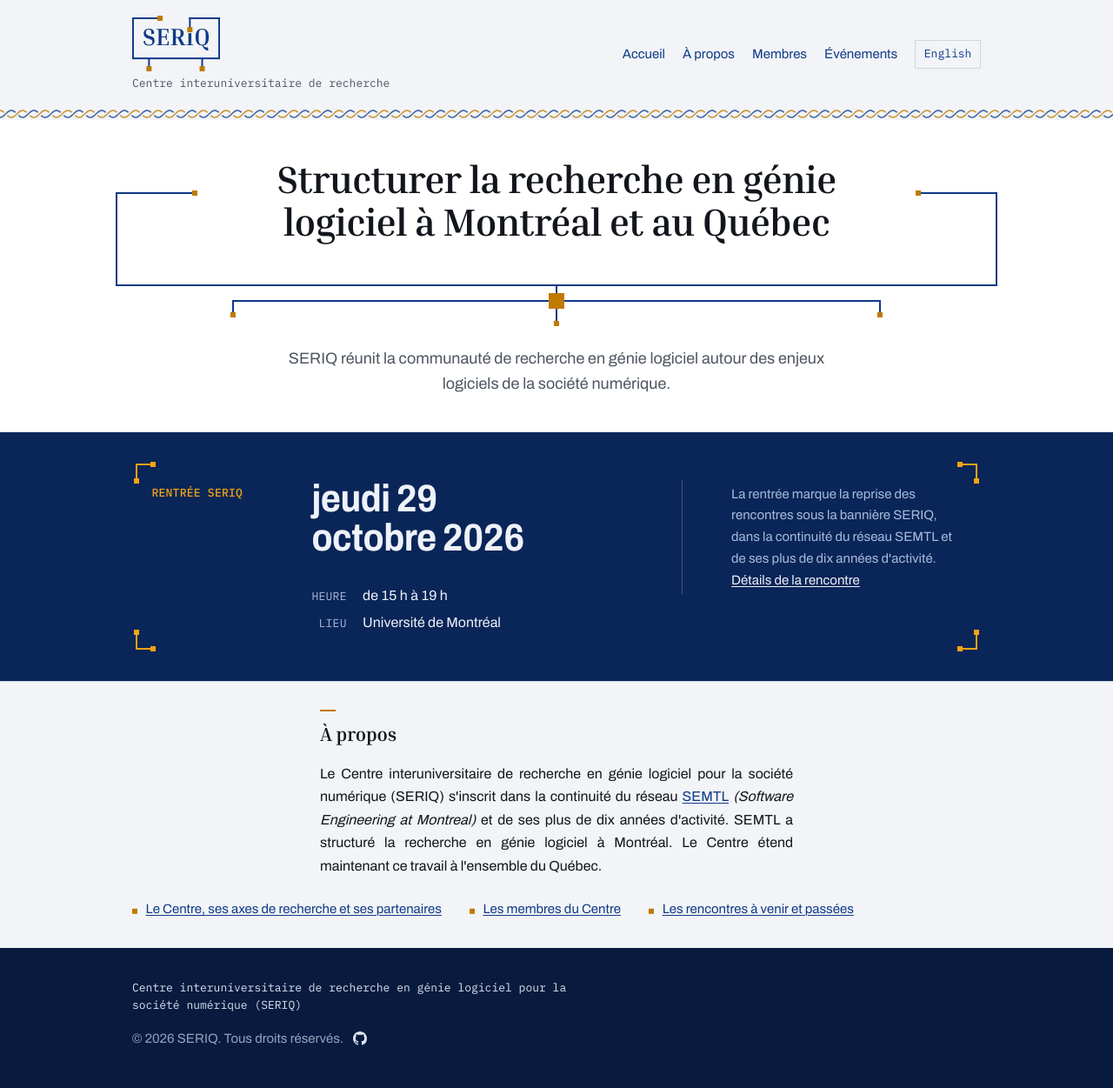
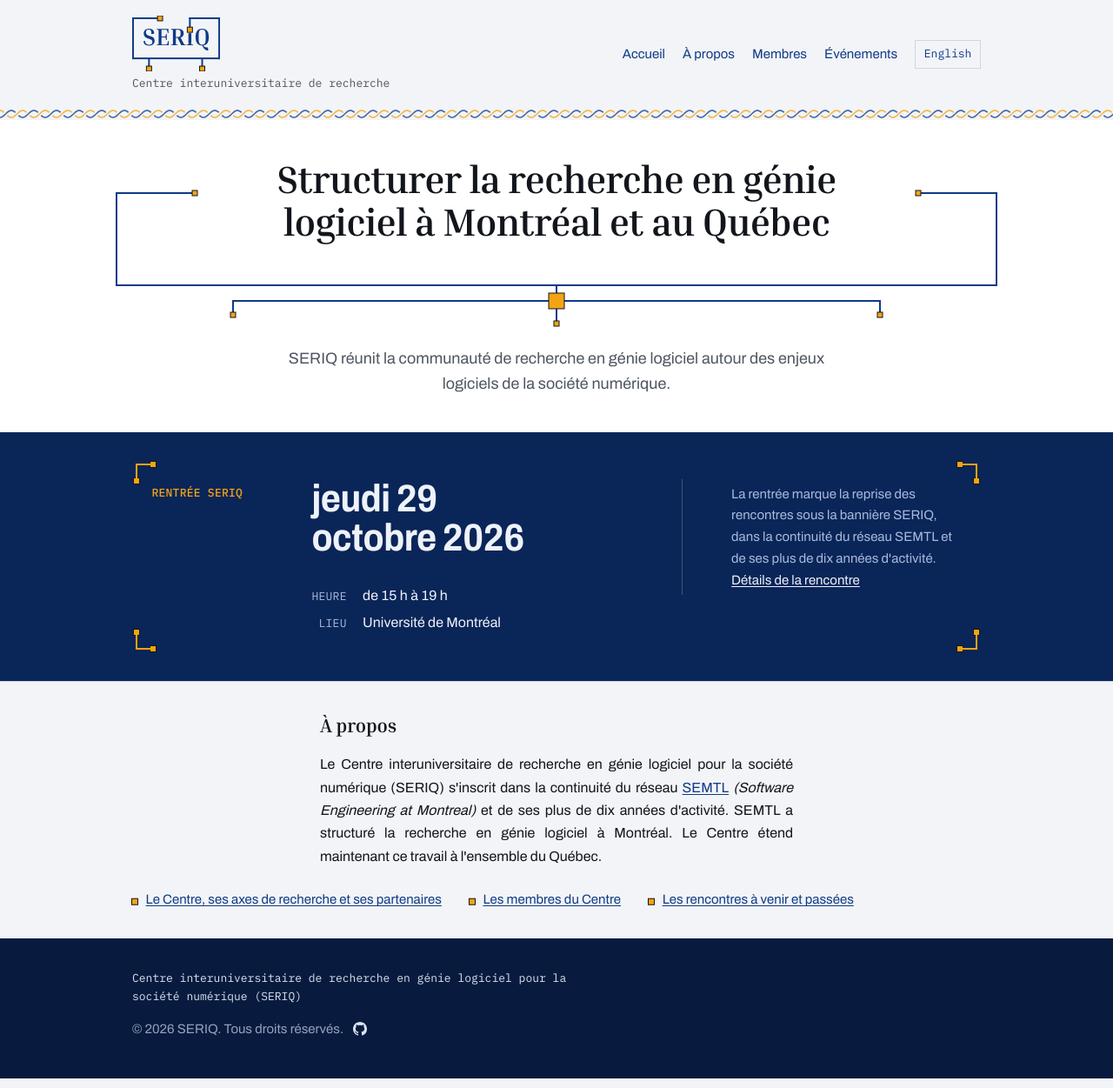
Before and after one commit to seriq-ca/seriq-ca.github.io, a Jekyll site: the page built from index.md, in a window 1280 px wide. Shown: the whole page at 87% size. Built offline with Jekyll 4.4.1, drawn with Linux system fonts in a browser that asks for light colours.

Commit message:
Case every node in a hairline of ink and unify the light amber

```diff
--- a/_sass/_decorations.scss
+++ b/_sass/_decorations.scss
@@ -76,12 +76,12 @@
    follow. */
 .logo__word, .logo__run { fill: var(--wire); }
 .logo__node { fill: var(--node); }
-
-/* The section mark: a stub of run standing in for a heading rule. */
-section.band h2::before {
-  content: ""; display: block; width: 18px; height: var(--run);
-  background: var(--mark); margin-bottom: .55rem;
-}
+/* The casing, on every node on the site. In user units, not a non-scaling
+   stroke: the casing is a sixth of the node it encloses, and it should stay
+   that fraction wherever the drawing is shown — including the raster copies,
+   which are this same figure at 15x. 36 units is 1px at the 4rem header size,
+   where the node itself is 6px. */
+.logo__node rect { stroke: var(--node-line); stroke-width: 36; }
 
 /* The home title's wire network. Markup in _includes/wire-network.html.
 
@@ -129,6 +129,10 @@
    the pulses inherit their own stroke and dash from the clone. */
 .wire-net > .wire-net__run { stroke: var(--wire); stroke-width: 2; }
 .wire-net > .wire-net__node { fill: var(--node); }
+/* 1 unit against a 6-unit node: the same sixth, and 1px at the width the
+   network is drawn for. Scaled down on narrow screens the casing thins with
+   the node rather than swallowing it. */
+.wire-net > .wire-net__node rect { stroke: var(--node-line); stroke-width: 1; }
 
 /* Drawing in. Everything grows out of the hub: the node lands first, the stem
    pushes up to the bus, and from there the frame and the two secondary buses
@@ -200,6 +204,8 @@
    node centred on it. The frame is inset so nothing clips. */
 .event {
   --arm: 20px; --box: var(--node-size); --inset: 4px;
+  /* The cased node, centred on the same point as the node it encloses. */
+  --boxc: calc(var(--box) + 2px);
   background-repeat: no-repeat;
   background-image:
     linear-gradient(var(--amber), var(--amber)),
@@ -217,7 +223,15 @@
     linear-gradient(var(--amber), var(--amber)),
     linear-gradient(var(--amber), var(--amber)),
     linear-gradient(var(--amber), var(--amber)),
-    linear-gradient(var(--amber), var(--amber));
+    linear-gradient(var(--amber), var(--amber)),
+    linear-gradient(var(--node-line), var(--node-line)),
+    linear-gradient(var(--node-line), var(--node-line)),
+    linear-gradient(var(--node-line), var(--node-line)),
+    linear-gradient(var(--node-line), var(--node-line)),
+    linear-gradient(var(--node-line), var(--node-line)),
+    linear-gradient(var(--node-line), var(--node-line)),
+    linear-gradient(var(--node-line), var(--node-line)),
+    linear-gradient(var(--node-line), var(--node-line));
   background-size:
     var(--arm) var(--run),
     var(--run) var(--arm),
@@ -234,7 +248,15 @@
     var(--box) var(--box),
     var(--box) var(--box),
     var(--box) var(--box),
-    var(--box) var(--box);
+    var(--box) var(--box),
+    var(--boxc) var(--boxc),
+    var(--boxc) var(--boxc),
+    var(--boxc) var(--boxc),
+    var(--boxc) var(--boxc),
+    var(--boxc) var(--boxc),
+    var(--boxc) var(--boxc),
+    var(--boxc) var(--boxc),
+    var(--boxc) var(--boxc);
   background-position:
     left var(--inset) top var(--inset),
     left var(--inset) top var(--inset),
@@ -251,7 +273,15 @@
     left calc(var(--inset) + var(--arm) - var(--box) / 2) bottom calc(var(--inset) + 1px - var(--box) / 2),
     left calc(var(--inset) + 1px - var(--box) / 2) bottom calc(var(--inset) + var(--arm) - var(--box) / 2),
     right calc(var(--inset) + var(--arm) - var(--box) / 2) bottom calc(var(--inset) + 1px - var(--box) / 2),
-    right calc(var(--inset) + 1px - var(--box) / 2) bottom calc(var(--inset) + var(--arm) - var(--box) / 2);
+    right calc(var(--inset) + 1px - var(--box) / 2) bottom calc(var(--inset) + var(--arm) - var(--box) / 2),
+    left calc(var(--inset) + var(--arm) - var(--boxc) / 2) top calc(var(--inset) + 1px - var(--boxc) / 2),
+    left calc(var(--inset) + 1px - var(--boxc) / 2) top calc(var(--inset) + var(--arm) - var(--boxc) / 2),
+    right calc(var(--inset) + var(--arm) - var(--boxc) / 2) top calc(var(--inset) + 1px - var(--boxc) / 2),
+    right calc(var(--inset) + 1px - var(--boxc) / 2) top calc(var(--inset) + var(--arm) - var(--boxc) / 2),
+    left calc(var(--inset) + var(--arm) - var(--boxc) / 2) bottom calc(var(--inset) + 1px - var(--boxc) / 2),
+    left calc(var(--inset) + 1px - var(--boxc) / 2) bottom calc(var(--inset) + var(--arm) - var(--boxc) / 2),
+    right calc(var(--inset) + var(--arm) - var(--boxc) / 2) bottom calc(var(--inset) + 1px - var(--boxc) / 2),
+    right calc(var(--inset) + 1px - var(--boxc) / 2) bottom calc(var(--inset) + var(--arm) - var(--boxc) / 2);
 }
 
 /* One run down the axes gutter, with a node on each row and a signal riding
@@ -298,6 +328,7 @@
     /* Opaque, so the run stops behind it rather than showing through and
        striping it — the run is the muted one here, the node is the mark. */
     background: var(--node);
+    box-shadow: 0 0 0 1px var(--node-line);
   }
 
   /* The signal, the same one the home network carries and on the same clock: a
@@ -365,6 +396,7 @@
     top:  calc(var(--node-y) - var(--node-size) / 2);
     width: var(--node-size); height: var(--node-size);
     background: var(--node);
+    box-shadow: 0 0 0 1px var(--node-line);
   }
   .cross-axes::after {
     top: calc(var(--node-y) - var(--pulse-h) / 2); height: var(--pulse-h);
@@ -386,6 +418,7 @@
 .event-list .name::before {
   content: ""; display: inline-block; width: 6px; height: 6px;
   margin-right: .6rem; vertical-align: .16em; background: var(--node);
+  box-shadow: 0 0 0 1px var(--node-line);
 }
 
 /* A node terminating each onward link, the same 6px box that ends every
@@ -395,4 +428,5 @@
   content: ""; flex: none;
   width: var(--node-size); height: var(--node-size);
   background: var(--node); transform: translateY(.05em);
+  box-shadow: 0 0 0 1px var(--node-line);
 }
--- a/_sass/_tokens.scss
+++ b/_sass/_tokens.scss
@@ -13,15 +13,19 @@
   --blue-soft: #e3e9f5;
   --blue-deep: #0a2558;
   --amber:     #f2a413;
-  /* Amber only carries on the blue grounds. On paper the ornament and
-     the nodes take the deeper cut, which clears 3:1 against the ground. */
-  --mark:      #bf7a00;
+  /* One amber, both grounds. A node clears the paper on the 1px --node-line
+     cased around it rather than on its own fill contrast, so the bright stop
+     carries here as well as on the blue. */
   --amber-ink: #8a5200;
   --amber-soft:#fdf0d6;
 
   --wire: var(--blue);
   --pulse: #3775dc;  /* a signal on the wire: lighter than --wire, both themes */
-  --node: var(--mark);
+  --node: var(--amber);
+  /* Every node is cased in a hairline of ink, which is what separates it from
+     its ground. It follows the ink, so it is near-black on paper and near-white
+     on the dark theme's. */
+  --node-line: var(--ink);
   --accent: var(--blue);
   --accent-soft: var(--blue-soft);
 
@@ -93,7 +97,6 @@
     --blue-deep: #0b1c3d;
     --pulse:     #bcd3ff;
     --amber:     #f5b73f;
-    --mark:      #f5b73f;
     --amber-ink: #f0b352;
     --amber-soft:#23190c;
 
--- a/scripts/make_braid.py
+++ b/scripts/make_braid.py
@@ -22,7 +22,7 @@
 STEP = 1.0  # sampling interval along x; the cosine is drawn as a polyline
 
 # Wire blue and node amber, the site's two ornament colours (--wire, --node).
-STRANDS_LIGHT = ["#0f3a86", "#bf7a00"]
+STRANDS_LIGHT = ["#0f3a86", "#f2a413"]
 STRANDS_DARK = ["#7ea6ff", "#f5b73f"]
 
 
```
Also changed, not shown: assets/img/braid.svg, assets/img/logo.png, assets/img/og.png.
